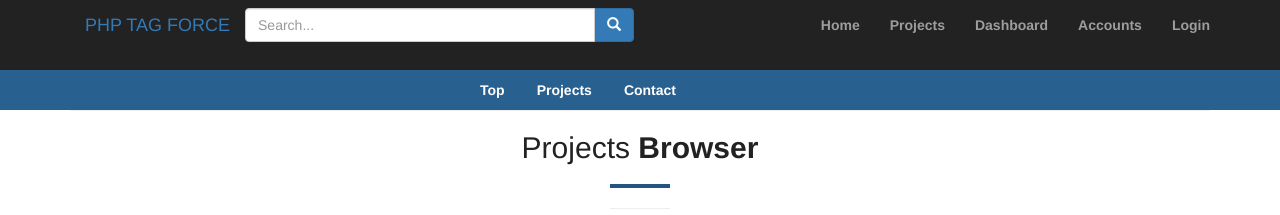
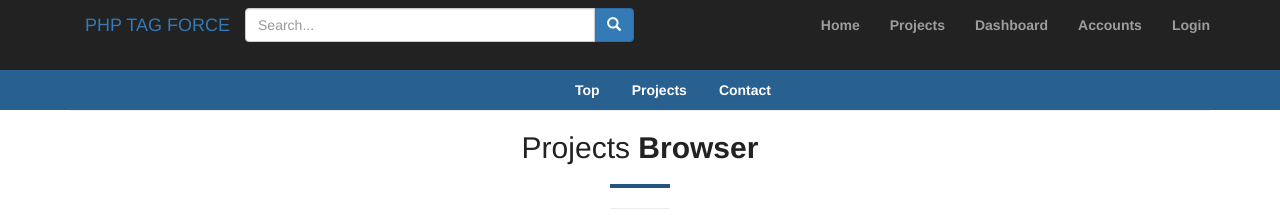
Before and after one commit to smasher35/PHP_TAG_FORCE, a PHP site: page /projects in a window 1280 px wide. Shown: the top 215 px of the page. Run offline with PHP 8.4, Linux system fonts and the light colour scheme; data comes from the database, SQL or seed files in the repository; some libraries are stand-ins or nearby versions; grey boxes are pictures that could not be loaded.

Commit message:
minor update
alinhamento dos submenus da subnavbar efectuado

```diff
--- a/AINET/MVC/Views/main.view.php
+++ b/AINET/MVC/Views/main.view.php
@@ -1,8 +1,7 @@
 <!-- SUBNAVBAR  permite assim cada pasta ter as suas subseccões próprias -->
 		<div class="row" id="subNavBar">
 			<div class="container">
-				<div class="col-md-2"></div>
-				<div class="col-md-8" align="center">
+				<div class="col-md-12 col-lg-offset-3" align="center">
 					<ul class="nav nav-pills">
 						<li role="presentation"><a href="#goTop"><strong id="subNavButtons">Top</strong></a></li>
 						<li role="presentation"><a href="#highlights"><strong id="subNavButtons">Highlights</strong></a></li>
@@ -12,7 +11,6 @@
 						<li role="presentation"><a href="#contactUs"><strong id="subNavButtons">Contact</strong></a></li>
 					</ul>
 				</div>
-				<div class="col-md-2"></div>
 			</div>
 		</div> <!-- fecha a sub navigation Bar -->
 	</div> <!-- Fecha a Navegation Bar principal localizada no ficheiro header.php-->
--- a/AINET/MVC/Views/projects/projectsBrowser.view.php
+++ b/AINET/MVC/Views/projects/projectsBrowser.view.php
@@ -3,15 +3,14 @@
 <div class="row" id="subNavBar">
 	<div class="container">
 		<div class="center">
-			<div class="col-md-4"></div>
-			<div class="col-md-4">
+			<div class="col-md-12 col-lg-offset-5">
 					<ul class="nav nav-pills">
 						<li role="presentation"><a href="#goTop"><strong id="subNavButtons">Top</strong></a></li>
 						<li role="presentation"><a href="#projectsList"><strong id="subNavButtons">Projects</strong></a></li>
 						<li role="presentation"><a href="#contact"><strong id="subNavButtons">Contact</strong></a></li>
 					</ul>
 			</div>
-			<div class="col-md-4"></div>
+
 		</div>
 	</div>
 </div> <!-- fecha a sub navigation Bar -->
```
Also changed, not shown: AINET/MVC/Views/DashBoards/adminDash.view.php (+6 -4 lines), AINET/projectDetails.php (+8 -1 lines).
